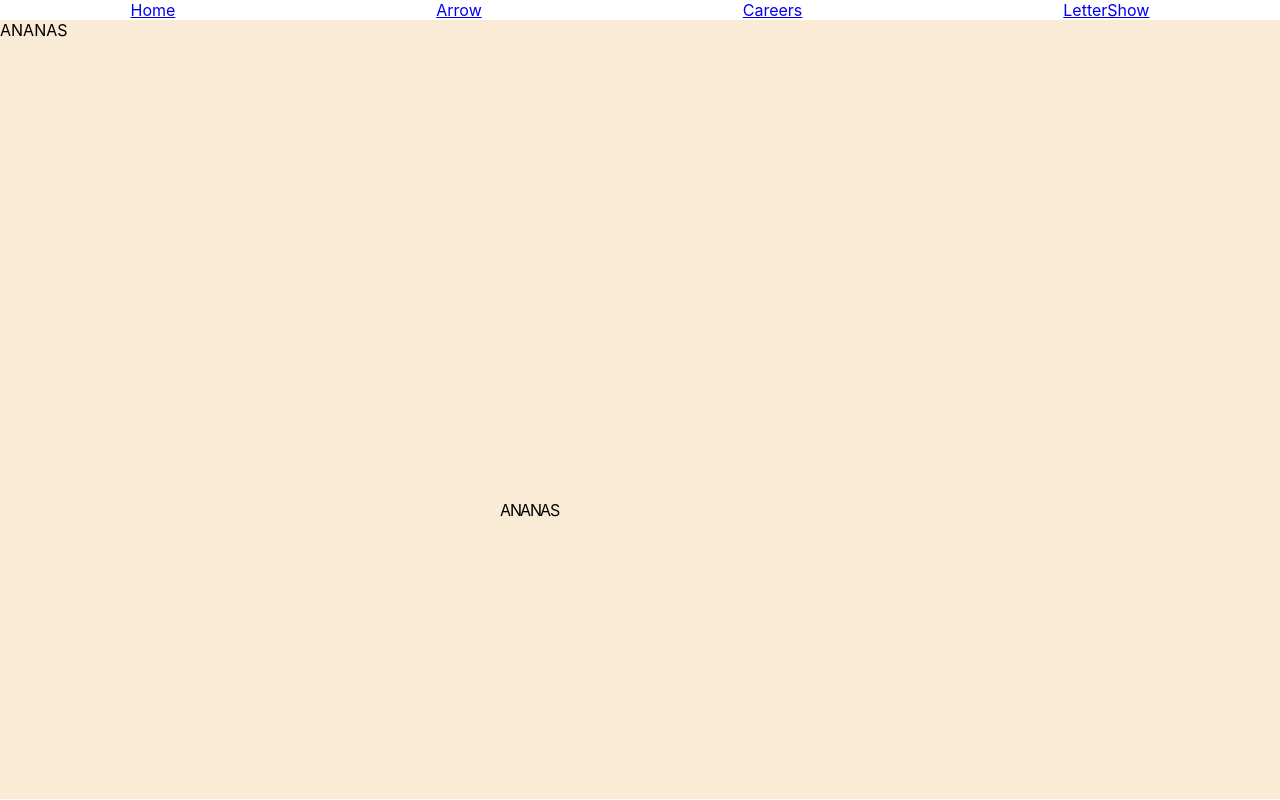
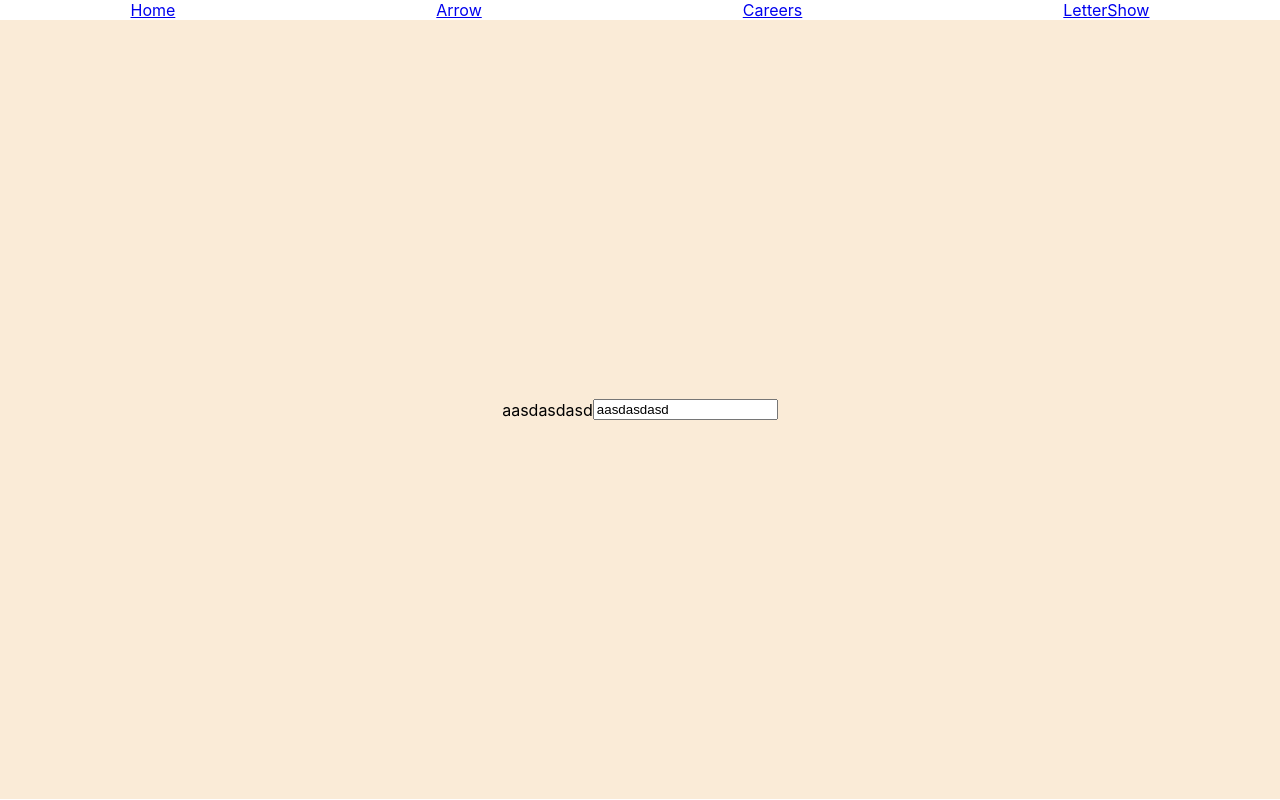
Before and after one commit to hauretax/justdoit, a React (Create React App) app: page /#/LetterShow in a window 1280 px wide. Built offline with nearby package versions, Linux system fonts and the light colour scheme.

Commit message:
all souci is regler

```diff
--- a/src/component/ParralaxString.tsx
+++ b/src/component/ParralaxString.tsx
@@ -7,7 +7,6 @@
 
 import '../stylsheet/parallaxstring.css'
 import React, { RefObject } from 'react';
-import { useRef } from 'react';
 
 type AppProps = {
     text: string
@@ -15,15 +14,9 @@ type AppProps = {
     y: number
 }
 
-type vector = {
-    x: number
-    y: number
-}
-
 interface MyState {
     inputRefs: React.RefObject<HTMLInputElement>[];
     speeds: number[]
-    position: vector[]
 }
 
 function updateParallax(refs: RefObject<HTMLInputElement>[], x: number, y: number) {
@@ -32,13 +25,17 @@ function updateParallax(refs: RefObject<HTMLInputElement>[], x: number, y: numbe
     refs.forEach(el => {
         //     // Get the target's speed
         let target = el.current
+        if (!target) {
+            return;
+        }
         const speed = parseFloat(target?.dataset.speed || "0");
 
         // Calculate the new position based on the mouse position and speed
         const newx = (window.innerWidth / 2 - x) * speed;
         const newy = (window.innerHeight / 2 - y) * speed;
 
-        target!.style.transform = `translate3d(${newx / 10}rem, ${newy / 10}rem, 0)`;
+        target!.style.top = newy + 'px'
+        target!.style.left = newx + 'px'
     });
 }
 
@@ -46,45 +43,45 @@ function updateParallax(refs: RefObject<HTMLInputElement>[], x: number, y: numbe
 export default class ParralaxString extends React.Component<AppProps, MyState> {
 
     constructor(props: AppProps) {
-        const min = 500;
-        const max = 600;
-
-
         super(props);
         const textArr = this.props.text.split('');
         this.state = {
             inputRefs: Array.from({ length: textArr.length }, () => React.createRef<HTMLInputElement>()),
-            speeds: Array.from({ length: textArr.length }, () => Math.random()),
-            position:
-                Array.from({ length: textArr.length }, (el, index) => {
-                    console.log(index)
-                    return { x: 500 + index * 10, y: 500 }
-                    // return { x: Math.random() * 500, y: Math.random() * 500 }
-                }),
+            speeds: Array.from({ length: textArr.length }, () => Math.random() / 10)
         }
     }
 
+    fnInputRefs(tab: any[]) {
+        return Array.from({ length: tab.length }, () => React.createRef<HTMLInputElement>())
+    }
+    fnSpeeds(tab: any[]) {
+        return Array.from({ length: tab.length }, () => Math.random() / 10)
+    }
 
     componentDidUpdate(prevProps: AppProps) {
         // Restart the animation loop when the component updates
+        if (prevProps.text !== this.props.text) {
+            const textArr = this.props.text.split('');
+            this.setState({
+                inputRefs: this.fnInputRefs(textArr),
+                speeds: this.fnSpeeds(textArr)
+            })
+            // console.log(inputRefs)
+        }
+
         updateParallax(this.state.inputRefs, this.props.x, this.props.y);
     }
 
 
     render() {
-        // const windowSize = useRef([window.innerWidth, window.innerHeight])
-        // console.log(windowSize)
-        const { inputRefs, speeds, position } = this.state;
+        const { inputRefs, speeds } = this.state;
         let { text } = this.props;
         let textarr = text.split('')
         return (
-            <div className='ParralaxString'>
-                <div>{text}</div>
-                <div>
+            <div className='parralaxstring'>
                 {textarr.map((el, index) => {
                     let eltoprint =
                         <span
-                                style={{ top: position[index].y, left: position[index].x }}
                             key={index}
                             ref={inputRefs[index]}
                             className="parallax"
@@ -95,7 +92,6 @@ export default class ParralaxString extends React.Component<AppProps, MyState> {
                     return eltoprint
                 })}
             </div>
-            </div>
         )
     }
 }
--- a/src/routes/LetterShow.tsx
+++ b/src/routes/LetterShow.tsx
@@ -20,11 +20,16 @@ const useMove = () => {
 
 export default function LetterShow() {
     const { x, y, handleMouseMove } = useMove()
+    const [text, setText] = useState('aasdasdasd')
+
+    function textchange(event: any) {
+        setText(event.target.value)
+    }
 
     return (
         <div id='lettershow' onMouseMove={handleMouseMove}>
-            <ParralaxString text='ANANAS' x={x} y={y} />
-            {/* <input type='text' value={}/> */}
+            <ParralaxString text={text} x={x} y={y} />
+            <input type='text' value={text} onChange={textchange} />
         </div>
     )
 }
--- a/src/stylsheet/LettersShow.css
+++ b/src/stylsheet/LettersShow.css
@@ -2,8 +2,11 @@
     width: 100%;
     height: calc(100% - 21px);
     background-color: antiquewhite;
+    display: flex;
+    justify-content: center;
+    align-items: center;
 }
 
-body {
-    overflow: hidden;
-}
+/* body {
+    overflow-x: hidden;
+} */
--- a/src/stylsheet/parallaxstring.css
+++ b/src/stylsheet/parallaxstring.css
@@ -1,5 +1,12 @@
 .parallax {
-    position: absolute;
+    position: relative
+        /* position: absolute;
     top: 40%;
-    left: 40%
+    left: 40% */
 }
+
+.parralaxstring {
+    /* position: absolute;
+    top: 50%;
+    left: 45%; */
+}
```
Lines whose indentation alone changed are shown as unchanged.
